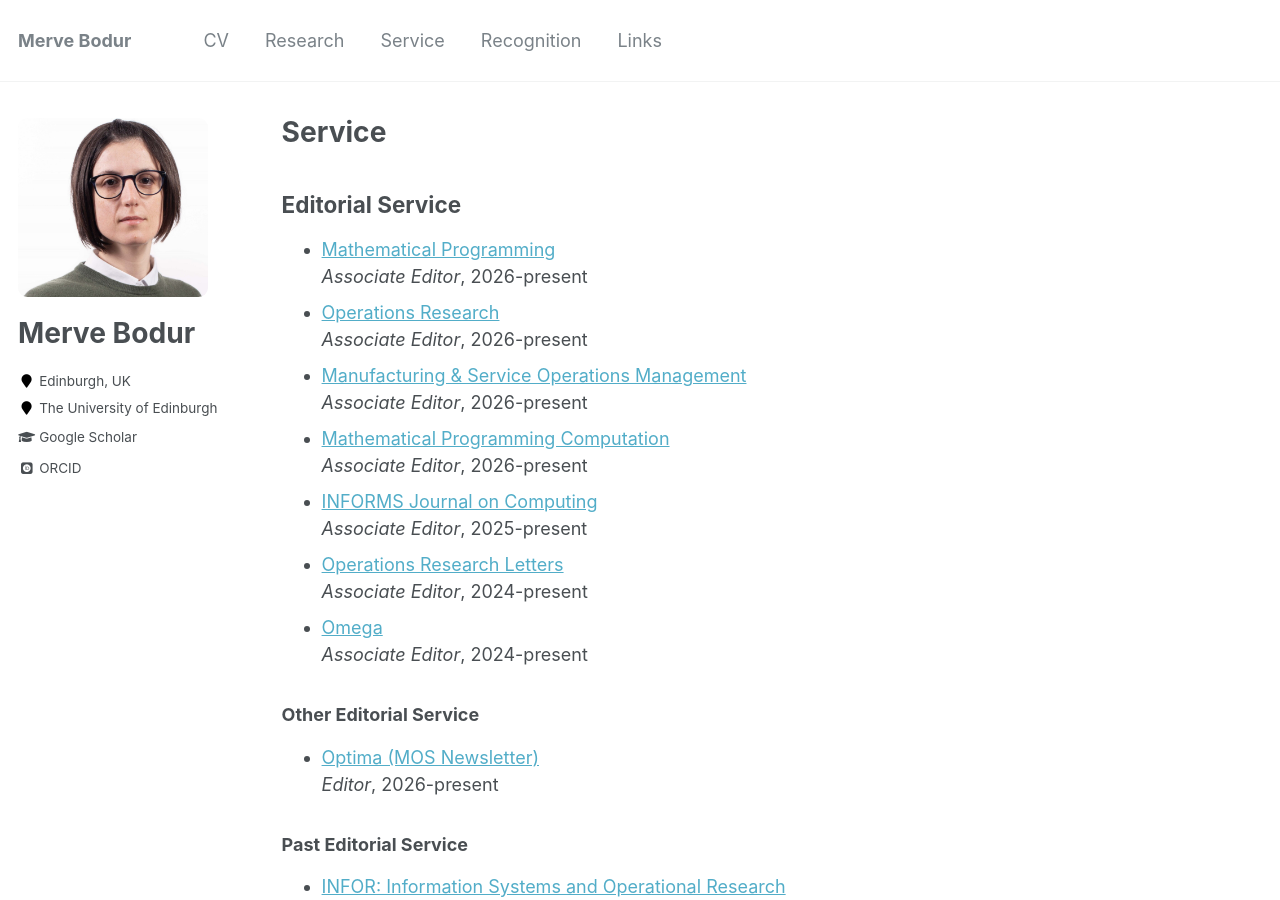
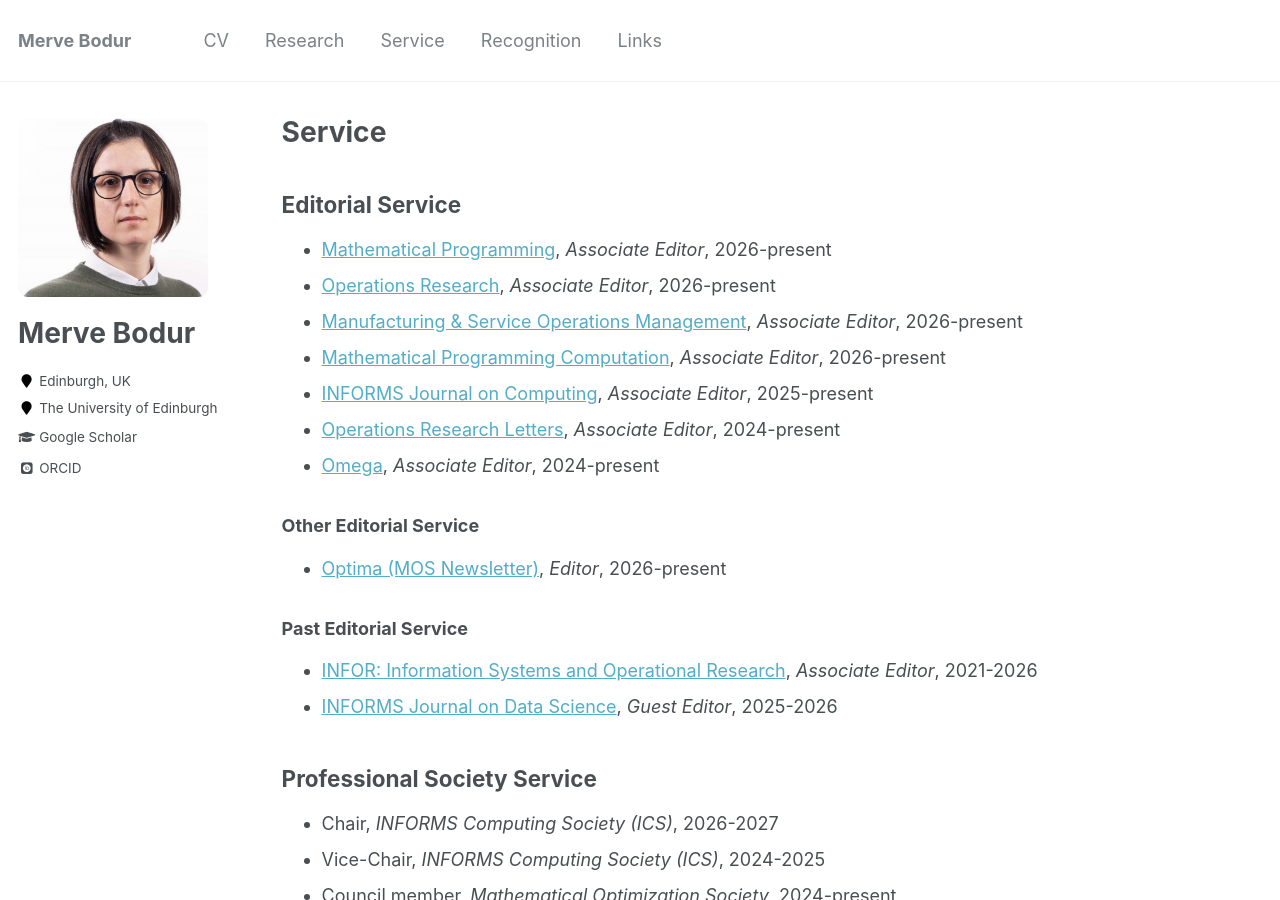
Before and after one commit to mervebodur/mervebodur.github.io, a Jekyll site: the page built from _pages/service.md, in a window 1280 px wide and 900 px high. Built offline with Jekyll 4.4.1, drawn with Linux system fonts in a browser that asks for light colours; some web fonts are replaced.

```diff
--- a/_pages/service.md
+++ b/_pages/service.md
@@ -9,30 +9,20 @@ author_profile: true
 
 <!-- - [EURO Journal on Computational Optimization](https://www.sciencedirect.com/journal/euro-journal-on-computational-optimization)\ -->
 <!-- *Editor-in-Chief*, 2027- -->
-- [Mathematical Programming](https://link.springer.com/journal/10107)\
-*Associate Editor*, 2026-present
-- [Operations Research](https://pubsonline.informs.org/journal/opre)\
-*Associate Editor*, 2026-present
-- [Manufacturing & Service Operations Management](https://pubsonline.informs.org/journal/msom)\
-*Associate Editor*, 2026-present
-- [Mathematical Programming Computation](https://link.springer.com/journal/12532)\
-*Associate Editor*, 2026-present
-- [INFORMS Journal on Computing](https://pubsonline.informs.org/journal/ijoc)\
-*Associate Editor*, 2025-present
-- [Operations Research Letters](https://www.sciencedirect.com/journal/operations-research-letters)\
-*Associate Editor*, 2024-present
-- [Omega](https://www.sciencedirect.com/journal/omega)\
-*Associate Editor*, 2024-present
+- [Mathematical Programming](https://link.springer.com/journal/10107), *Associate Editor*, 2026-present
+- [Operations Research](https://pubsonline.informs.org/journal/opre), *Associate Editor*, 2026-present
+- [Manufacturing & Service Operations Management](https://pubsonline.informs.org/journal/msom), *Associate Editor*, 2026-present
+- [Mathematical Programming Computation](https://link.springer.com/journal/12532), *Associate Editor*, 2026-present
+- [INFORMS Journal on Computing](https://pubsonline.informs.org/journal/ijoc), *Associate Editor*, 2025-present
+- [Operations Research Letters](https://www.sciencedirect.com/journal/operations-research-letters), *Associate Editor*, 2024-present
+- [Omega](https://www.sciencedirect.com/journal/omega), *Associate Editor*, 2024-present
 
 ### Other Editorial Service
-- [Optima (MOS Newsletter)](https://www.mathopt.org/pubs/optima)\
-*Editor*, 2026-present
+- [Optima (MOS Newsletter)](https://www.mathopt.org/pubs/optima), *Editor*, 2026-present
 
 ### Past Editorial Service
-- [INFOR: Information Systems and Operational Research](https://www.tandfonline.com/journals/tinf20)\
-*Associate Editor*, 2021-2026
-- [INFORMS Journal on Data Science](https://pubsonline.informs.org/journal/ijds)\
-*Guest Editor*, 2025-2026
+- [INFOR: Information Systems and Operational Research](https://www.tandfonline.com/journals/tinf20), *Associate Editor*, 2021-2026
+- [INFORMS Journal on Data Science](https://pubsonline.informs.org/journal/ijds), *Guest Editor*, 2025-2026
 
 <!-- - **Referee**: Mathematical Programming, Operations Research, Management Science, Mathematics of Operations Research, Manufacturing and Service Operations Management, Production and Operations Management, INFORMS Journal on Computing, Mathematical Programming Computation, Transportation Science, European Journal of Operational Research, IISE Transactions, INFORMS Journal on Optimization, Journal of Optimization Theory and Applications and others. -->
 
```
